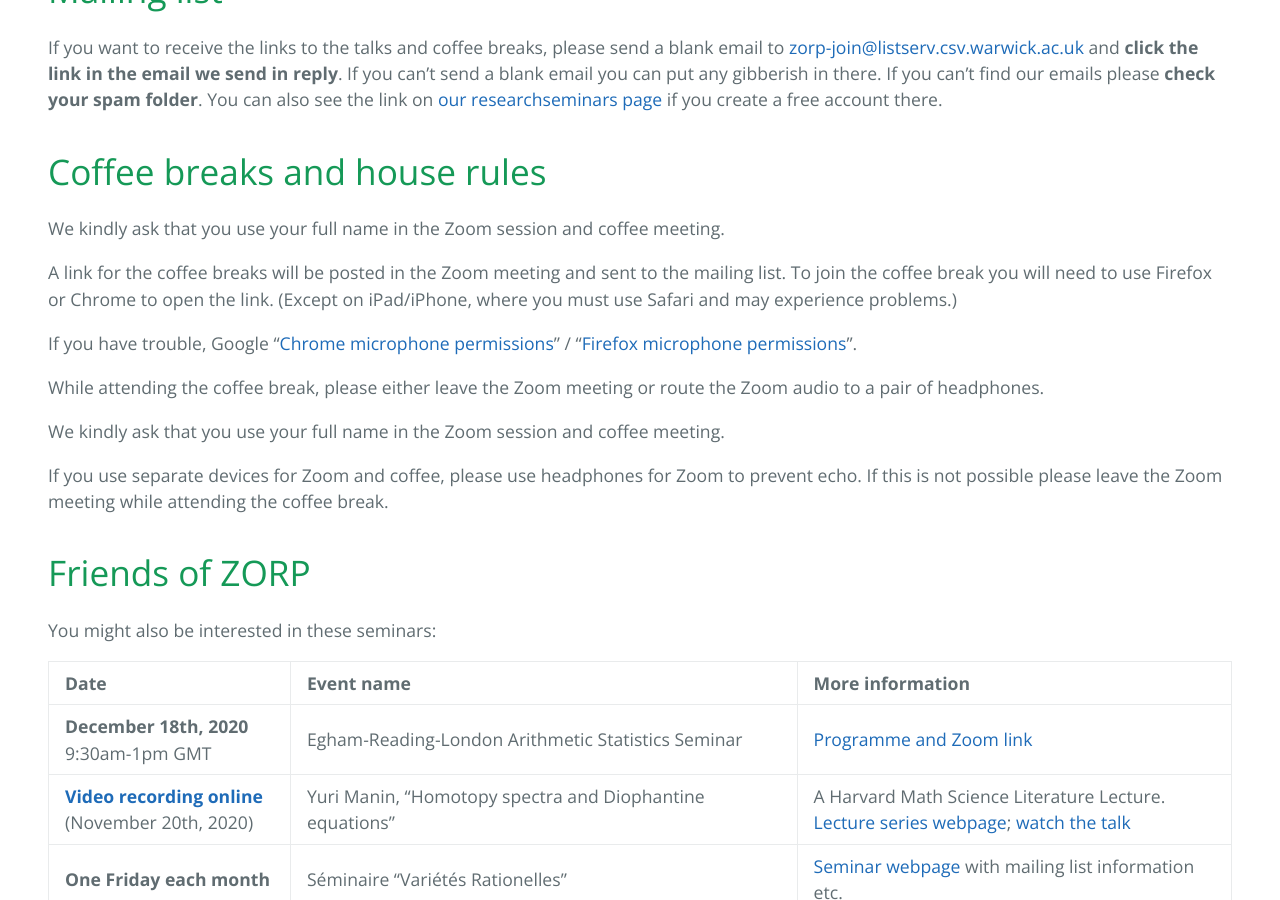
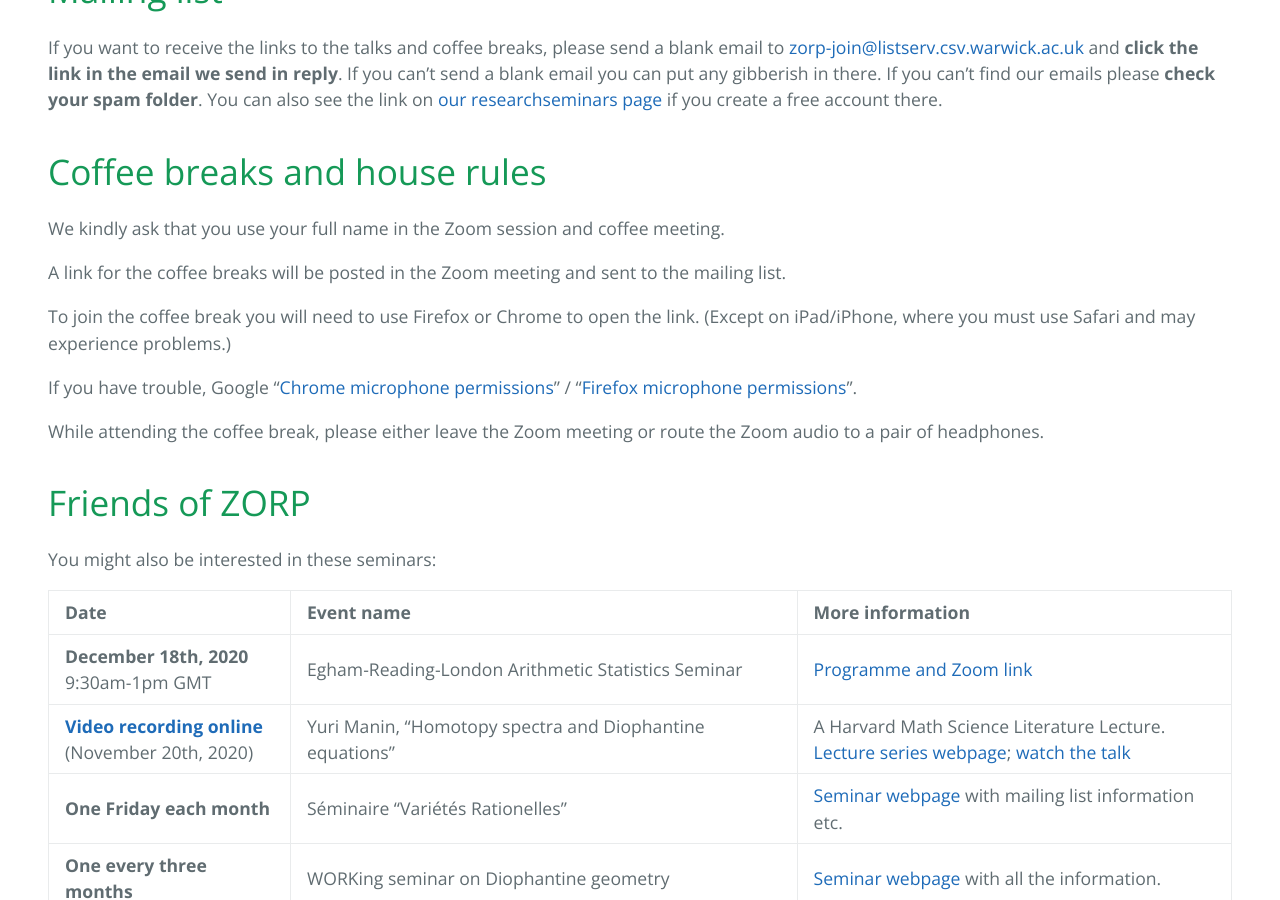
Before and after one commit to zoom-on-rational-points/zoom-on-rational-points.github.io, a Jekyll site: the page built from index.md, in a window 1280 px wide and 900 px high, scrolled down 1695 px. Built offline with Jekyll 4.4.1, drawn with Linux system fonts in a browser that asks for light colours; our own code applies the rules of GitHub Pages for plain Markdown files.

Commit message:
Update index.md

```diff
--- a/index.md
+++ b/index.md
@@ -27,16 +27,13 @@ If you want to receive the links to the talks and coffee breaks, please send a b
 
 We kindly ask that you use your full name in the Zoom session and coffee meeting.
 
-A link for the coffee breaks will be posted in the Zoom meeting and sent to the mailing list. To join the coffee break you will need to use Firefox or Chrome to open the link. (Except on iPad/iPhone, where you must use Safari and may experience problems.)
+A link for the coffee breaks will be posted in the Zoom meeting and sent to the mailing list.
+
+To join the coffee break you will need to use Firefox or Chrome to open the link. (Except on iPad/iPhone, where you must use Safari and may experience problems.)
 
 If you have trouble, Google "<a href="https://support.google.com/chrome/answer/2693767">Chrome microphone permissions</a>" / "<a href="https://support.mozilla.org/en-US/kb/how-manage-your-camera-and-microphone-permissions#w_changing-microphone-permissions">Firefox microphone permissions</a>".
 
 While attending the coffee break, please either leave the Zoom meeting or route the Zoom audio to a pair of headphones.
-
-We kindly ask that you use your full name in the Zoom session and coffee meeting.
-
-
-If you use separate devices for Zoom and coffee, please use headphones for Zoom to prevent echo. If this is not possible please leave the Zoom meeting while attending the coffee break.
 
 # Friends of ZORP
 
```
